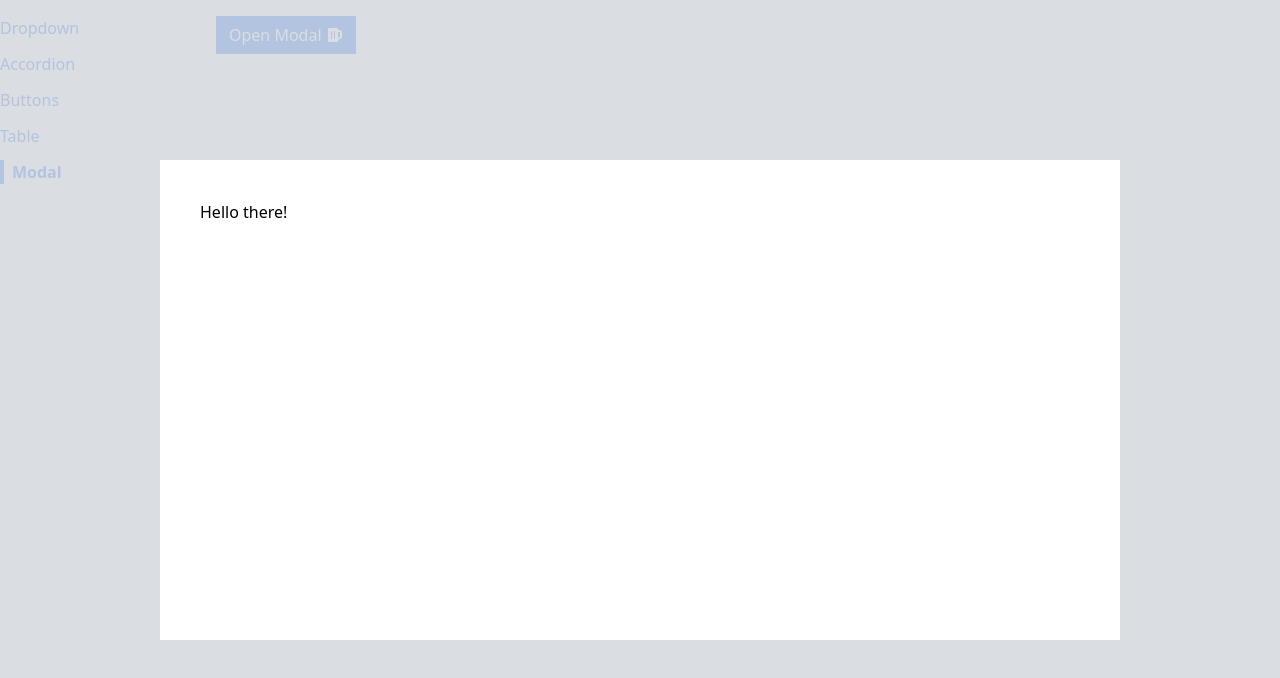
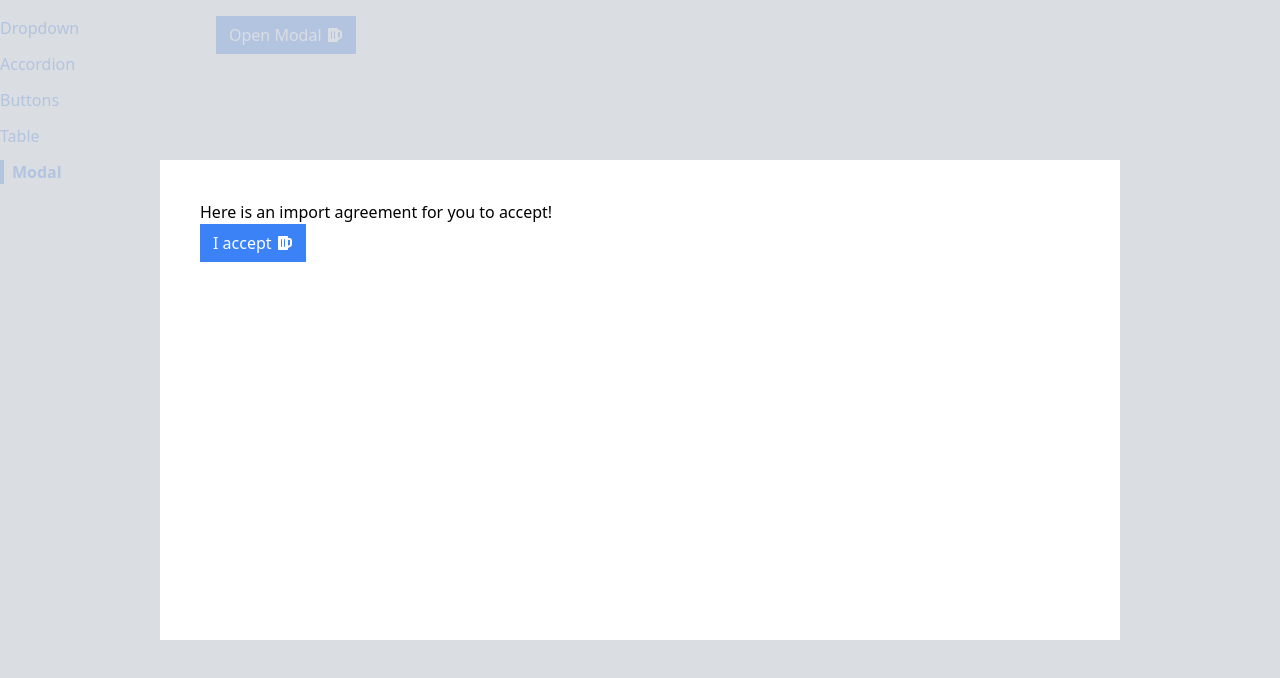
Before and after one commit to zdTang/stephen_react_Mike_learn, a React (Create React App) app in the folder learn_jsx/: page /modal in a window 1280 px wide. Both pictures are taken after a click on the button "Open Modal". Shown: the top 678 px of the page. Built offline with nearby package versions, Linux system fonts and the light colour scheme.

Commit message:
C14-241 Customizing the Modal

```diff
--- a/learn_jsx/src/components/Modal.js
+++ b/learn_jsx/src/components/Modal.js
@@ -1,12 +1,15 @@
 import ReactDOM from "react-dom";
-const Modal = ({ onClose }) => {
+const Modal = ({ onClose, children, actionBar }) => {
   return ReactDOM.createPortal(
     <div>
       <div
         onClick={onClose}
         className="absolute inset-0 bg-gray-300 opacity-80"
       ></div>
-      <div className="absolute inset-40 p-10 bg-white">Hello there!</div>
+      <div className="absolute inset-40 p-10 bg-white">
+        {children}
+        {actionBar}
+      </div>
     </div>,
     document.querySelector(".modal-container")
   );
--- a/learn_jsx/src/pages/ModalPage.js
+++ b/learn_jsx/src/pages/ModalPage.js
@@ -9,12 +9,24 @@ const ModalPage = () => {
   const handleClose = () => {
     setShowModal(false);
   };
+  const actionBar = (
+    <div>
+      <Button onClick={handleClose} primary>
+        I accept
+      </Button>
+    </div>
+  );
+  const modal = (
+    <Modal onClose={handleClose} actionBar={actionBar}>
+      <p>Here is an import agreement for you to accept!</p>
+    </Modal>
+  );
   return (
     <div>
       <Button onClick={handleClick} primary>
         Open Modal
       </Button>
-      {showModal && <Modal onClose={handleClose} />}
+      {showModal && modal}
     </div>
   );
 };
```
